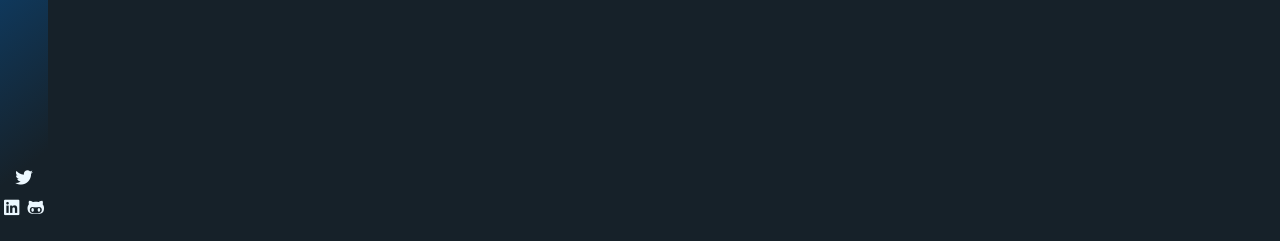
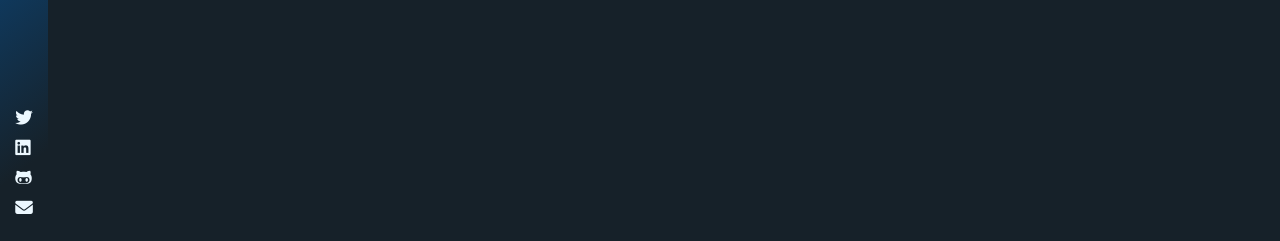
Before and after one commit to neonira/neonira.github.io, a Jekyll site: the page built from pages/super-cat.html, in a window 1280 px wide. Shown: the part 656-897 px from the top of the page. Built offline with Jekyll 4.4.1, drawn with Linux system fonts in a browser that asks for light colours; nearby versions of some CDN libraries; some web fonts are replaced.

Commit message:
modified social network items

```diff
--- a/_data/menu.yml
+++ b/_data/menu.yml
@@ -83,3 +83,6 @@ menu_contacts:
 - faicon: fab fa-github-alt
   url: https://github.com/neonira
   target: _blank
+- faicon: fas fa-envelope
+  url: neonira@gmail.com
+  target: _blank
--- a/_sass/styles/_menu.scss
+++ b/_sass/styles/_menu.scss
@@ -108,7 +108,7 @@
 
 
     &-contact {
-        display:flex;
+        display:grid;
         justify-content:center;
         margin-bottom: 20px;
         flex-wrap: wrap;
```
